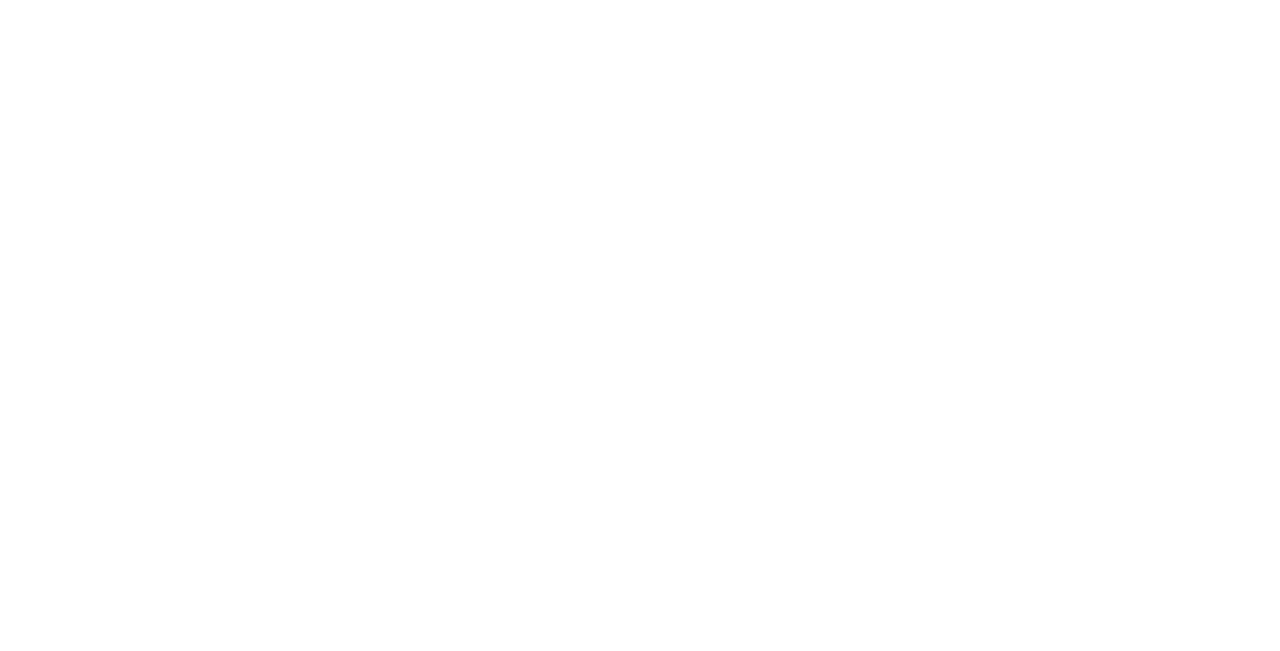
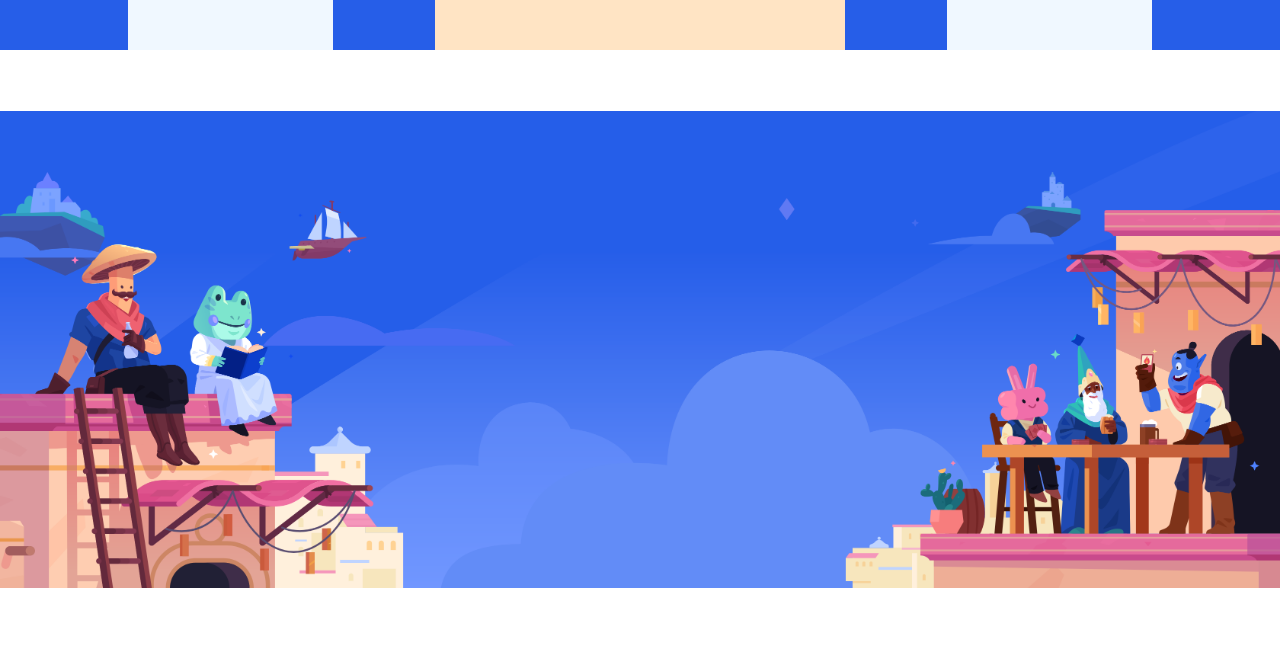
Before and after one commit to carlo-ddm/htmlcss-discord, a plain HTML site: page index.html in a window 1280 px wide. Drawn offline with Linux system fonts and the light colour scheme.

Commit message:
Fine layout di base header e posizionamento jumbotron

```diff
--- a/index.html
+++ b/index.html
@@ -8,6 +8,34 @@
   <title>Discord</title>
 </head>
 <body>
+  <header>
+    <div class="heather container clearfix">
+      <div class="discord box">
+
+      </div>
+      <div class="list box">
+        <ul>
+          <li></li>
+          <li></li>
+          <li></li>
+          <li></li>
+          <li></li>
+        </ul>
+      </div>
+      <div class="access box">
+
+      </div>
+    </div>
+  </header>
+
+  <div class="jumbotron">
+
+  </div>
+
+  <section></section>
+  <section></section>
+  <section></section>
+  <section></section>
 
 </body>
 </html>
--- a/style.css
+++ b/style.css
@@ -3,3 +3,74 @@
   padding: 0;
   box-sizing: border-box;
 }
+
+.clearfix::after {
+  content: '';
+  display: table;
+  clear: both;
+}
+
+/* Utilities */
+.container {
+  width: 80%;
+}
+
+/* HEATHER */
+header {
+  background-color: #265EE8;
+  width: 100%;
+  min-width: 80%;
+}
+
+.heather.container.clearfix {
+  background-color: #265EE8;
+  margin: auto;
+}
+
+/* FLOAT: Discord, List, Access */
+.discord, .access {
+  background-color: aliceblue;
+  width: 20%;
+  height: 50px;
+}
+/****** RICORDA: cancellare altezze fisse ******/
+
+.discord, .list {
+  float: left;
+}
+
+.access {
+  float: right;
+}
+
+/* Margini discor, access */
+.discord {
+  margin-right: 10%;
+}
+
+.access {
+  margin-left: 10%;
+}
+
+/* List box */
+li {
+  display: inline-block;
+}
+
+/* Da cancellare */
+.list.box {
+  width: 40%;
+  height: 50px;
+  background-color: bisque;
+}
+/****** RICORDA: cancellare altezze fisse ******/
+
+/* JUMBOTRON */
+.jumbotron {
+  background-image: url(img/jumbo.png);
+  background-size: contain;
+  background-position: center;
+  background-repeat: no-repeat;
+  width: 100%;
+  height: 598px;
+}
```
